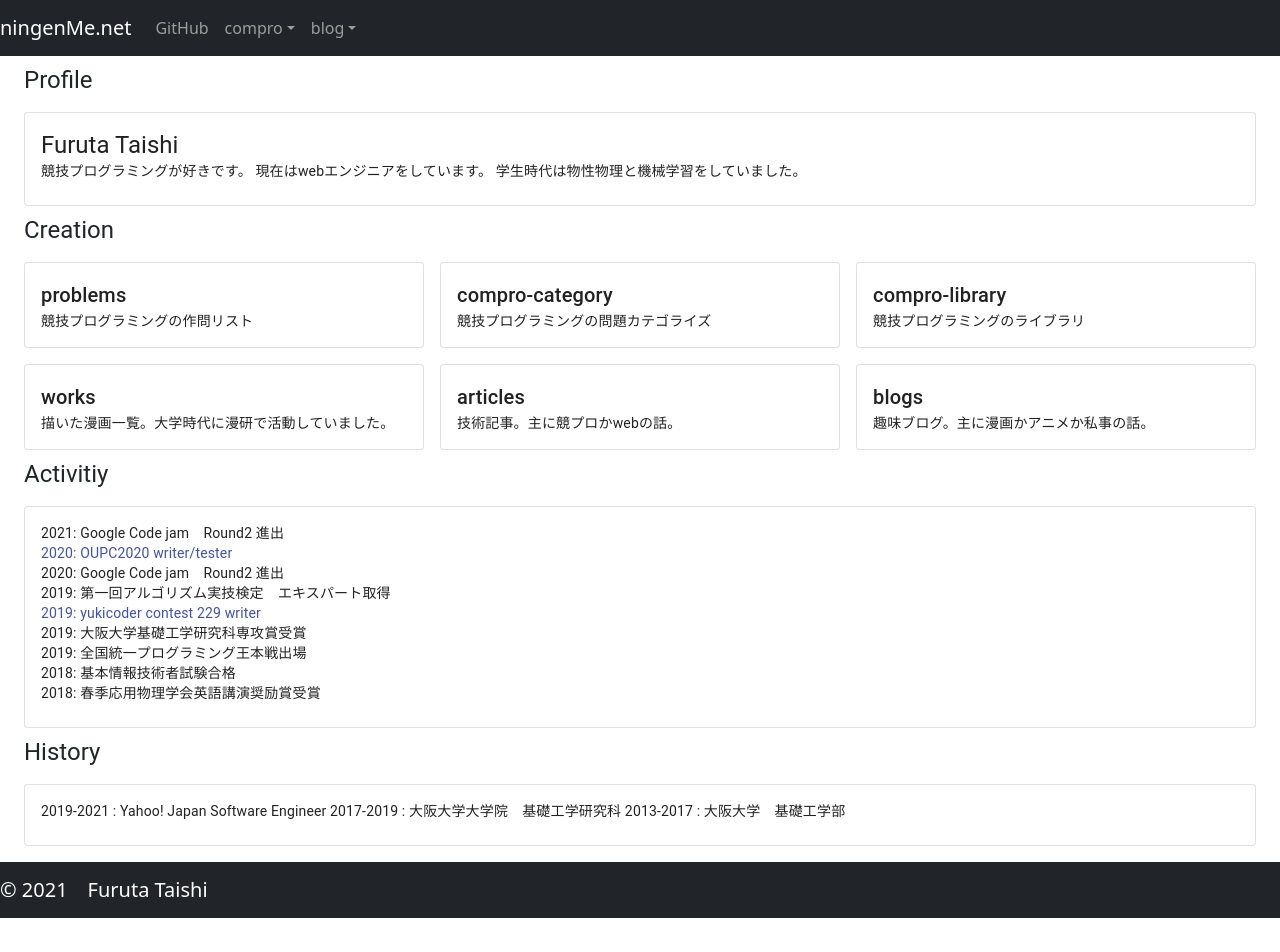
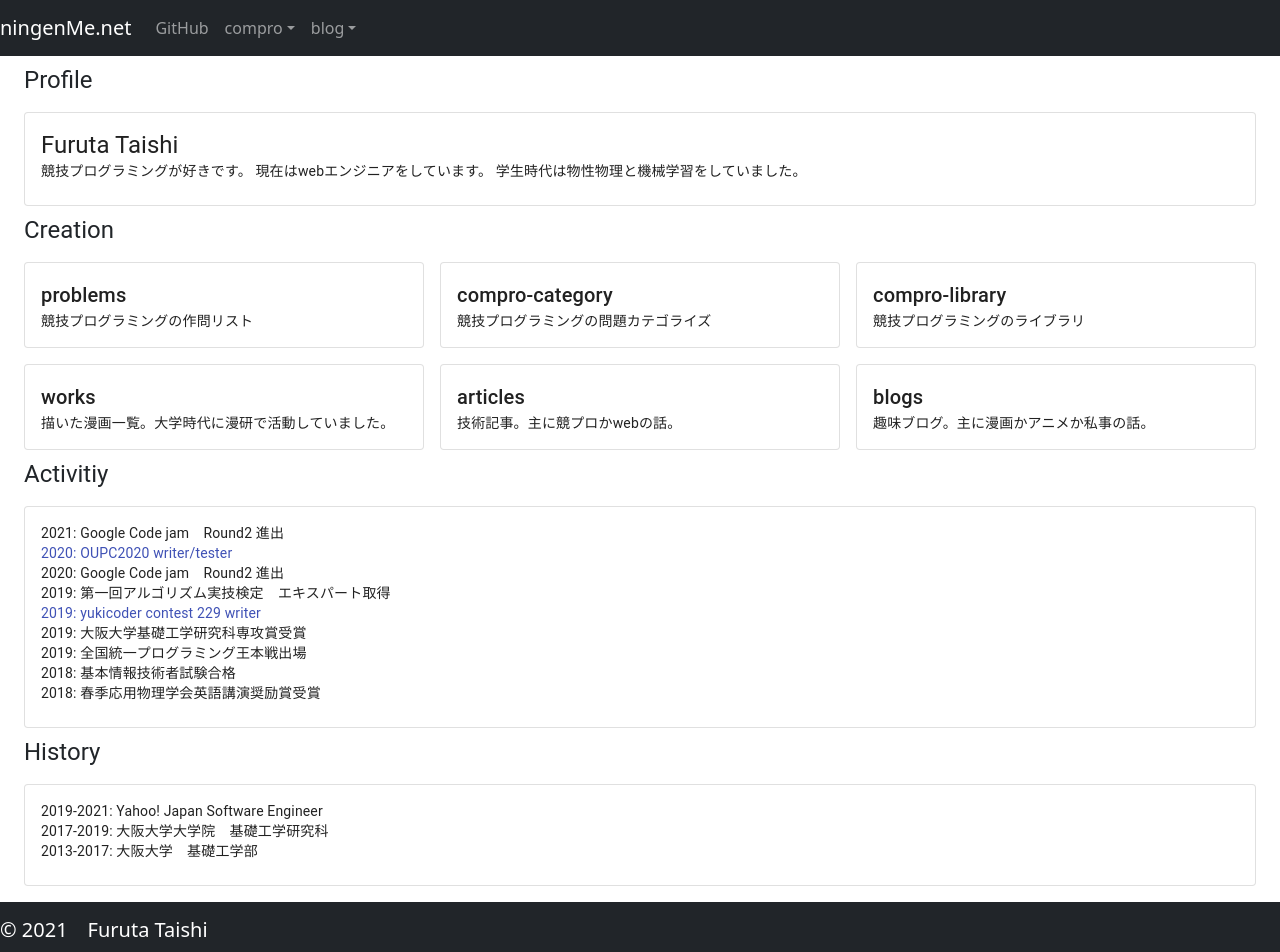
Before and after one commit to ningenMe/akari-front, a Next.js app: page /home in a window 1280 px wide. Shown: the top 952 px of the page. Before the commit the page ends 918 px from the top, so only its background shows below. Built offline with nearby package versions, Linux system fonts and the light colour scheme.

Commit message:
[modify] history

```diff
--- /dev/null
+++ b/src/atoms/FrameTitle.tsx
@@ -0,0 +1,11 @@
+import React from 'react'
+import {Typography} from '@material-ui/core'
+
+export const FrameTitle = ({body}:{body:string}) => {
+    return (
+        <Typography variant="h5" component="h2">
+            {body}
+        </Typography>
+    )
+}
+export default FrameTitle
--- a/src/atoms/OptionalHref.tsx
+++ b/src/atoms/OptionalHref.tsx
@@ -4,9 +4,9 @@ import {Link} from '@material-ui/core';
 export const OptionalLink = ({body,href} : {body:string,href:string|null} ) => {
     if(href === null) {
         return (
-            <a>
+            <>
                 {body}
-            </a>
+            </>
         );
     }
     else {
--- /dev/null
+++ b/src/interfaces/History.ts
@@ -0,0 +1,25 @@
+import HistoryContent from 'interfaces/HistoryContent'
+
+interface HistoryInterface {
+    readonly yearFrom :  number,
+    readonly yearTo   :  number,
+    readonly body     :  string,
+    readonly contents :  ReadonlyArray<HistoryContent>
+    getBpdyWithPeriod() : string
+}
+
+export default class History implements HistoryInterface {
+    readonly yearFrom :  number
+    readonly yearTo   :  number
+    readonly body     :  string
+    readonly contents  :  ReadonlyArray<HistoryContent>
+    constructor(yearFrom : number, yearTo : number, body : string, contents : ReadonlyArray<HistoryContent>) {
+        this.yearFrom = yearFrom
+        this.yearTo = yearTo
+        this.body = body
+        this.contents = contents
+    }
+    getBpdyWithPeriod = () : string => {
+        return this.yearFrom.toString() + "-" + this.yearTo.toString() + ": " + this.body
+    }
+}
--- /dev/null
+++ b/src/interfaces/HistoryContent.ts
@@ -0,0 +1,4 @@
+export default interface HistoryContent{
+    readonly body :  string,
+    readonly href :  string|null
+}
--- a/src/organisms/ActivityFrame.tsx
+++ b/src/organisms/ActivityFrame.tsx
@@ -1,7 +1,8 @@
 import React from 'react';
-import {Grid,Typography,Card,CardContent,Link} from '@material-ui/core';
+import {Grid,Typography,Card,CardContent} from '@material-ui/core';
 import Activity from 'interfaces/Activity'
 import OptionalHref from 'atoms/OptionalHref'
+import FrameTitle from 'atoms/FrameTitle'
 
 export const ActivityFrame = () => {
 
@@ -62,9 +63,7 @@ export const ActivityFrame = () => {
     return (
         <Grid container spacing={2}>
             <Grid item xs={12}>
-                <Typography variant="h5" component="h2">
-                    Activitiy
-                </Typography>
+                <FrameTitle body="Activitiy" />
             </Grid>
             <Grid item xs={12}>
                 <Card variant="outlined">
--- a/src/organisms/CreationFrame.tsx
+++ b/src/organisms/CreationFrame.tsx
@@ -1,9 +1,10 @@
 import React from 'react';
-import {Grid,Typography} from '@material-ui/core';
+import {Grid} from '@material-ui/core';
 import CreationCard from 'molecules/CreationCard'
 import Creation from 'interfaces/Creation'
 import Urls from 'constants/Urls'
 import Paths from 'constants/Paths'
+import FrameTitle from 'atoms/FrameTitle'
 
 export const CreationFrame = () => {
 
@@ -50,9 +51,7 @@ export const CreationFrame = () => {
     return (
         <Grid container spacing={2}>
             <Grid item xs={12}>
-                <Typography variant="h5" component="h2">
-                    Creation
-                </Typography>
+                <FrameTitle body="Creation" />
             </Grid>
             {cards}
         </Grid>
--- a/src/organisms/HistoryFrame.tsx
+++ b/src/organisms/HistoryFrame.tsx
@@ -1,22 +1,32 @@
 import React from 'react';
 import {Grid,Typography,Card,CardContent} from '@material-ui/core'
+import FrameTitle from 'atoms/FrameTitle'
+import History from 'interfaces/History'
+import HistoryContent from 'interfaces/HistoryContent'
 
 export const HistoryFrame = () => {
+    const histories : ReadonlyArray<History> = [
+        new History(2019,2021,"Yahoo! Japan Software Engineer",[]),
+        new History(2017,2019,"大阪大学大学院　基礎工学研究科",[]),
+        new History(2013,2017,"大阪大学　基礎工学部",[])
+    ]
+    const contents = histories.map((history) =>
+        <Grid item xs={12} sm={4}>
+            <Typography variant="body2" component="p">
+                {history.getBpdyWithPeriod()}
+            </Typography>
+        </Grid>
+    );
+
     return (
         <Grid container spacing={2}>
             <Grid item xs={12}>
-                <Typography variant="h5" component="h2">
-                    History
-                </Typography>
+                <FrameTitle body="History" />
             </Grid>
             <Grid item xs={12}>
                 <Card variant="outlined">
                     <CardContent>
-                        <Typography variant="body2" component="p">
-                            2019-2021 : Yahoo! Japan Software Engineer
-                            2017-2019 : 大阪大学大学院　基礎工学研究科
-                            2013-2017 : 大阪大学　基礎工学部
-                        </Typography>
+                        {contents}
                     </CardContent>
                 </Card>
             </Grid>
--- a/src/organisms/ProfileFrame.tsx
+++ b/src/organisms/ProfileFrame.tsx
@@ -1,14 +1,13 @@
 import React from 'react';
-import {Grid,Typography} from '@material-ui/core'
+import {Grid} from '@material-ui/core'
 import ProfileCard from 'molecules/ProfileCard'
+import FrameTitle from 'atoms/FrameTitle'
 
 export const ProfileFrame = () => {
     return (
         <Grid container spacing={2}>
             <Grid item xs={12}>
-                <Typography variant="h5" component="h2">
-                    Profile
-                </Typography>
+                <FrameTitle body="Profile" />
             </Grid>
             <Grid item xs={12}>
                 <ProfileCard/>
--- a/tsconfig.json
+++ b/tsconfig.json
@@ -8,7 +8,7 @@
     "strictNullChecks": true,
     "allowJs": true,
     "skipLibCheck": true,
-    "strict": false,
+    "strict": true,
     "forceConsistentCasingInFileNames": true,
     "noEmit": true,
     "esModuleInterop": true,
```
